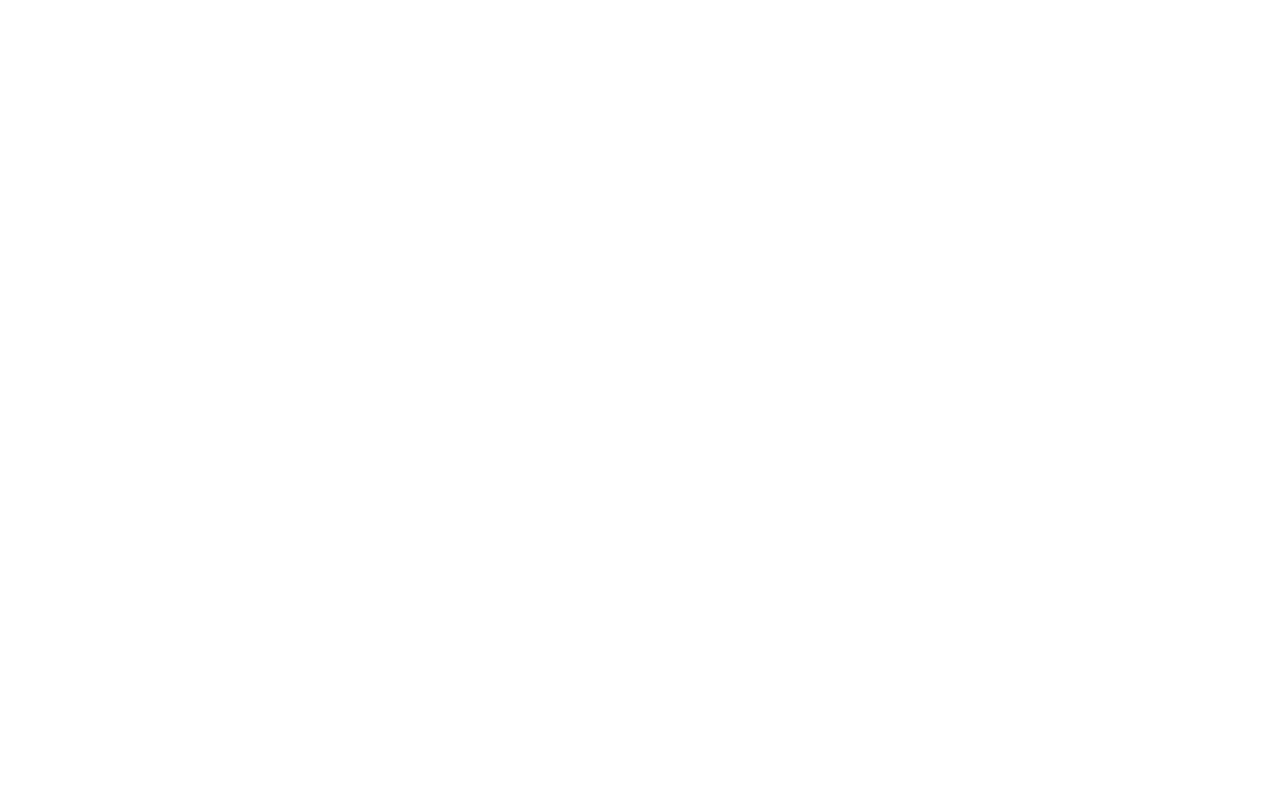
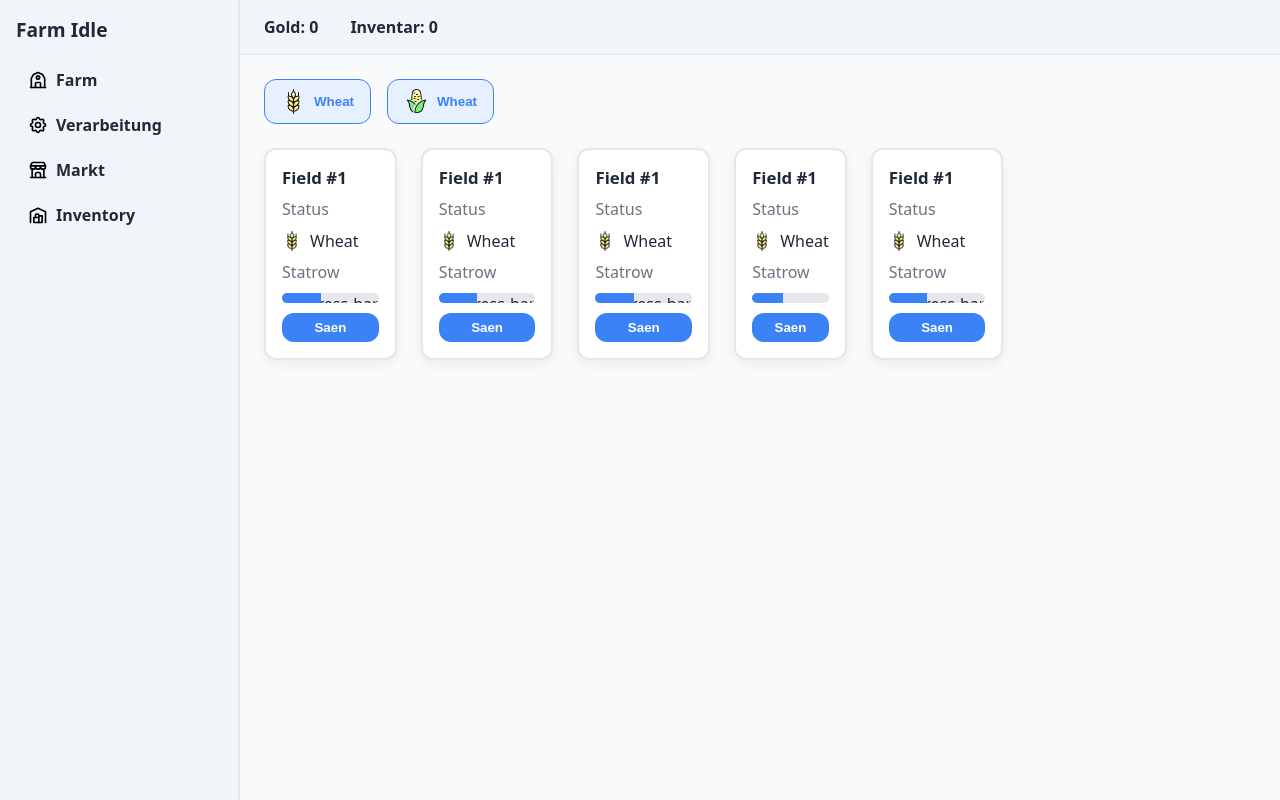
Before and after one commit to MadeOnex/Farm-Idle, a PHP site: page / in a window 1280 px wide. Before the commit the page is empty. Run offline with PHP 8.4, Linux system fonts and the light colour scheme.

Commit message:
html skelett und css struktur

```diff
--- a/index.html
+++ b/index.html
@@ -6,12 +6,129 @@
     <meta name="viewport" content="width=device-width, initial-scale=1.0">
     <link rel="stylesheet" href="./style/main.css">
     <script defer type="text/javascript" src="./js/main.js"></script>
-    <title>Document</title>
+    <title>Farm Idle</title>
 </head>
 
 <body>
+    <div class="flex-all">
+        <aside>
+            <strong>Farm Idle</strong>
+            <ul>
+                <li><a href="#farm" id="tab-farm">
+                        <img src="./img/svg/building-cottage.svg" alt="Farm Icon">
+                        Farm
+                    </a>
+                </li>
 
+                <li><a href="#process" id="tab-process">
+                        <img src="./img/svg/settings.svg" alt="Farm Icon">
+                        Verarbeitung
+                    </a>
+                </li>
 
+                <li><a href="#markt" id="tab-markt">
+                        <img src="./img/svg/building-store.svg" alt="Farm Icon">
+                        Markt
+                    </a>
+                </li>
+
+                <li><a href="#inventory" id="tab-inventory">
+                        <img src="./img/svg/building-warehouse.svg" alt="Farm Icon">
+                        Inventory
+                    </a>
+                </li>
+
+            </ul>
+        </aside>
+
+        <div class="content">
+            <header>
+                <div class="hud">
+                    <span>Gold: <b id="hud-gold">0</b></span>
+                    <span>Inventar: <b id="hud-inventory">0</b></span>
+                </div>
+            </header>
+
+            <main>
+
+                <section id="tab-farm">
+                    <nav class="toolbar-farm">
+
+                        <button type="button">
+                            <img src="./img/Crops/Farming-Wheat.png" alt="wheat Crop">
+                            <b>Wheat</b>
+                        </button>
+
+                        <button type="button">
+                            <img src="./img/Crops/Vegetables-Cornpng.png" alt="corn Crop">
+                            <b>Wheat</b>
+                        </button>
+
+                    </nav>
+
+                    <div class="field-flex">
+
+                        <article class="field-nr">
+                            <h3>Field #1</h3>
+                            <p>Status</p>
+                            <div class="field-info">
+                                <img src="./img/Crops/Farming-Wheat.png" alt="wheat icon">Wheat
+                            </div>
+                            <div class="stat-row">Statrow </div>
+                            <div class="progress-bar">Progress-bar</div>
+                            <button id="field-action">Saen</button>
+                        </article>
+
+                        <article class="field-nr">
+                            <h3>Field #1</h3>
+                            <p>Status</p>
+                            <div class="field-info">
+                                <img src="./img/Crops/Farming-Wheat.png" alt="wheat icon">Wheat
+                            </div>
+                            <div class="stat-row">Statrow </div>
+                            <div class="progress-bar">Progress-bar</div>
+                            <button id="field-action">Saen</button>
+                        </article>
+
+                        <article class="field-nr">
+                            <h3>Field #1</h3>
+                            <p>Status</p>
+                            <div class="field-info">
+                                <img src="./img/Crops/Farming-Wheat.png" alt="wheat icon">Wheat
+                            </div>
+                            <div class="stat-row">Statrow </div>
+                            <div class="progress-bar">Progress-bar</div>
+                            <button id="field-action">Saen</button>
+                        </article>
+
+                        <article class="field-nr">
+                            <h3>Field #1</h3>
+                            <p>Status</p>
+                            <div class="field-info">
+                                <img src="./img/Crops/Farming-Wheat.png" alt="wheat icon">Wheat
+                            </div>
+                            <div class="stat-row">Statrow </div>
+                            <div class="progress-bar"></div>
+                            <button id="field-action">Saen</button>
+                        </article>
+
+                        <article class="field-nr">
+                            <h3>Field #1</h3>
+                            <p>Status</p>
+                            <div class="field-info">
+                                <img src="./img/Crops/Farming-Wheat.png" alt="wheat icon">Wheat
+                            </div>
+                            <div class="stat-row">Statrow </div>
+                            <div class="progress-bar">Progress-bar</div>
+                            <button id="field-action">Saen</button>
+                        </article>
+
+                    </div>
+                </section>
+
+            </main>
+        </div>
+    </div>
 </body>
 
 </html>
--- a/js/main.js
+++ b/js/main.js
@@ -1 +1,10 @@
-console.log("Hi");
+const buttons = document.querySelectorAll(".toolbar-farm button");
+
+for (let i = 0; i < buttons.length; i++) {
+  buttons[i].addEventListener("click", function () {
+    for (let j = 0; j < buttons.length; j++) {
+      buttons[j].classList.remove("active");
+    }
+    this.classList.add("active");
+  });
+}
--- a/style/main.css
+++ b/style/main.css
@@ -3,3 +3,232 @@
     padding: 0;
     box-sizing: border-box;
 }
+
+:root {
+    --bg-page: #f9fafb;
+    --bg-card: #ffffff;
+    --bg-toolbar: #f1f5f9;
+
+    --text-main: #1f2937;
+    --text-muted: #6b7280;
+
+    --border-color: #e5e7eb;
+    --shadow: 0 4px 12px rgba(0, 0, 0, .06);
+
+    --accent: #3b82f6;
+    --accent-hover: #2563eb;
+    --accent-light: #e7f0ff;
+
+    --ok: #16a34a;
+    --warn: #f59e0b;
+    --danger: #ef4444;
+
+    --radius: 12px;
+    --space-1: .5rem;
+    --space-2: .75rem;
+    --space-3: 1rem;
+    --space-4: 1.5rem;
+}
+
+html,
+body {
+    height: 100%;
+}
+
+body {
+    background: var(--bg-page);
+    color: var(--text-main);
+    font-family: system-ui, Segoe UI, Roboto, Arial, sans-serif;
+}
+
+.flex-all {
+    display: flex;
+    min-height: 100vh;
+}
+
+.content {
+    display: flex;
+    flex-direction: column;
+    flex: 1;
+    min-width: 0;
+}
+
+main {
+    flex: 1;
+    overflow: auto;
+    background: var(--bg-page);
+}
+
+aside {
+    background: var(--bg-toolbar);
+    border-right: 2px solid var(--border-color);
+    padding: 1rem;
+    width: 240px;
+    flex: 0 0 240px;
+    color: var(--text-main);
+    font-weight: 600;
+}
+
+aside strong {
+    font-size: 1.2rem;
+    display: block;
+}
+
+aside ul {
+    list-style: none;
+    margin-top: var(--space-3);
+    padding: 0;
+    display: flex;
+    flex-direction: column;
+    gap: 0.25rem;
+}
+
+aside a {
+    display: flex;
+    align-items: center;
+    gap: var(--space-1);
+    padding: .6rem var(--space-2);
+    text-decoration: none;
+    color: inherit;
+    border-radius: var(--radius);
+}
+
+aside a:hover {
+    background: var(--accent-light);
+    color: var(--accent-hover);
+}
+
+aside a img {
+    height: 20px;
+}
+
+header {
+    padding: var(--space-3) var(--space-4);
+    border-bottom: 1px solid var(--border-color);
+    background: var(--bg-toolbar);
+
+}
+
+.hud {
+    display: flex;
+    gap: 2rem;
+    font-weight: 600;
+}
+
+main section {
+    display: block;
+    padding: var(--space-4)
+}
+
+.toolbar-farm {
+    display: flex;
+    gap: var(--space-3);
+    margin-bottom: var(--space-4);
+}
+
+.toolbar-farm button {
+    display: flex;
+    align-items: center;
+    gap: var(--space-1);
+    background: var(--accent-light);
+    border: 1px solid var(--accent);
+    border-radius: var(--radius);
+    padding: .55rem var(--space-3);
+    color: var(--accent);
+    font-weight: 600;
+    cursor: pointer;
+}
+
+.toolbar-farm button:hover {
+    background: var(--accent);
+    color: #fff;
+}
+
+.toolbar-farm button.active,
+.toolbar-farm button.active:hover {
+    background: var(--accent);
+    color: #fff;
+}
+
+main section img {
+    width: 25px;
+    height: 25px;
+    object-fit: contain;
+}
+
+.field-flex {
+    display: flex;
+    flex-wrap: wrap;
+    gap: var(--space-4);
+}
+
+
+
+article {
+    border: 2px solid var(--border-color);
+    border-radius: var(--radius);
+    padding: var(--space-3);
+    box-shadow: var(--shadow);
+    background: var(--bg-card);
+    display: flex;
+    flex-direction: column;
+    gap: 0.6rem;
+    transition: box-shadow .15s, transform .15s, border-color .15s;
+
+}
+
+article:hover {
+    transform: translateY(-2px);
+    box-shadow: 0 6px 14px rgba(0, 0, 0, .08);
+}
+
+article h3 {
+    font-size: 1.05rem;
+}
+
+article p,
+.stat-row {
+    color: var(--text-muted);
+}
+
+.progress-bar {
+    height: 10px;
+    border-radius: var(--radius);
+    background: var(--border-color);
+    overflow: hidden;
+    position: relative;
+}
+
+.progress-bar::after {
+    content: "";
+    position: absolute;
+    inset: 0 auto 0 0;
+    width: 40%;
+    /* später dynamisch per JS */
+    background: var(--accent);
+}
+
+article button {
+    background: var(--accent);
+    color: #fff;
+    border: 0;
+    border-radius: var(--radius);
+    padding: .45rem .9rem;
+    font-weight: 600;
+}
+
+article button:hover {
+    background: var(--accent-hover);
+}
+
+.field-info {
+    display: flex;
+    align-items: center;
+    gap: .5rem;
+}
+
+.field-info img {
+    width: 20px;
+    height: 20px;
+    object-fit: contain;
+}
```
Also changed, not shown: img/Crops/Farming-Wheat.png (added), img/Crops/Vegetables-Cornpng.png (added), img/svg/basket-down.svg (added), img/svg/building-cottage.svg (added), img/svg/building-store.svg (added), img/svg/building-warehouse.svg (added), img/svg/settings.svg (added).
